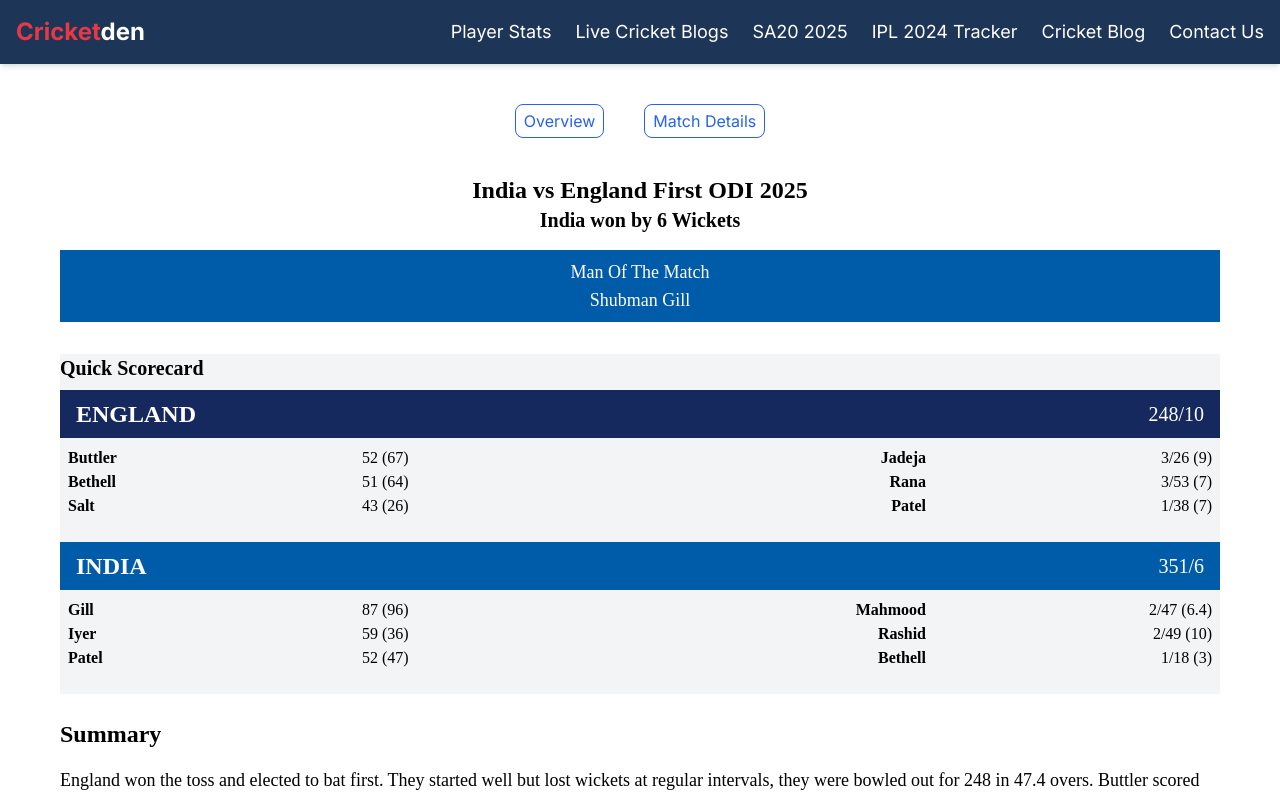
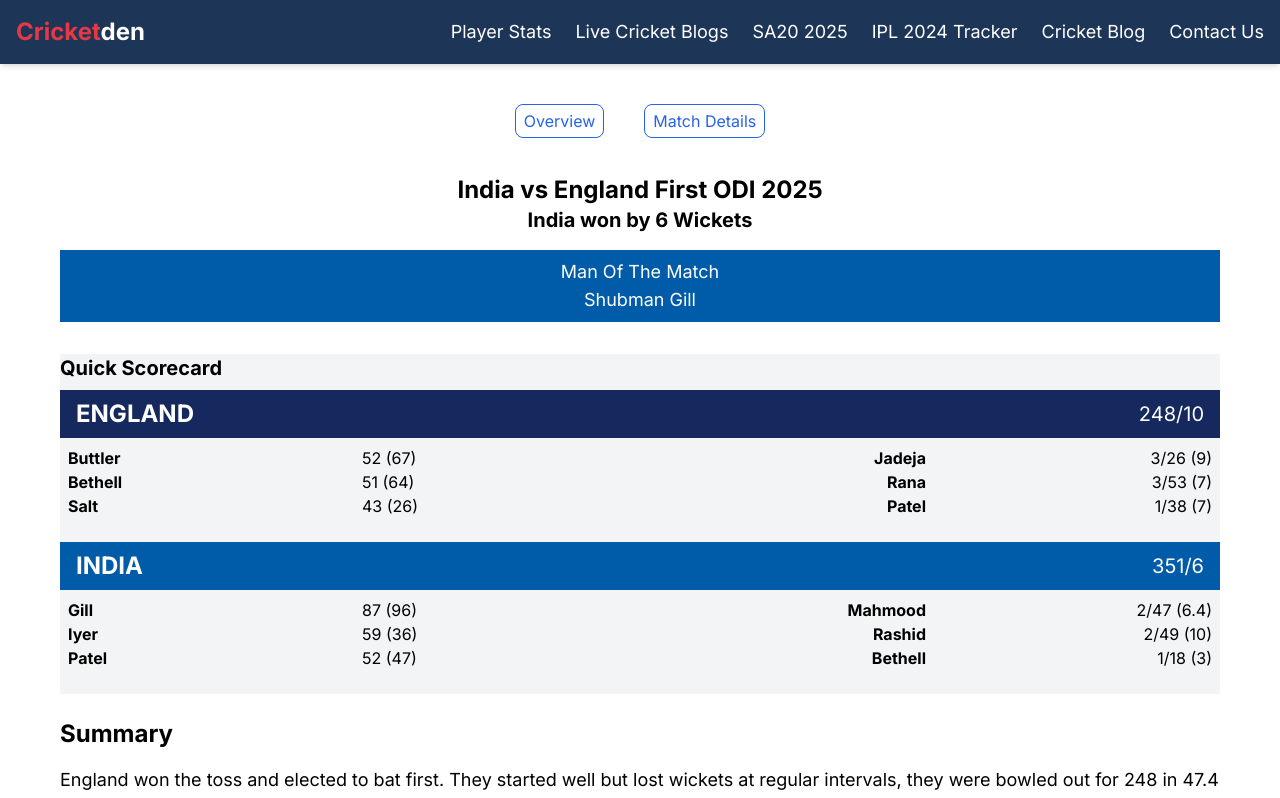
Before and after one commit to PatelAbhay550/cricketden, a Next.js app: page /m/ind-vs-eng-1st-odi-2025-nagpur in a window 1280 px wide. Shown: the top 798 px of the page. Built offline with nearby package versions, Linux system fonts and the light colour scheme.

Commit message:
Update page.jsx

```diff
--- a/app/m/ind-vs-eng-1st-odi-2025-nagpur/page.jsx
+++ b/app/m/ind-vs-eng-1st-odi-2025-nagpur/page.jsx
@@ -37,7 +37,7 @@ const Page = () => {
   };
 
   return (
-    <main className="flex flex-col min-h-screen py-3 px-4 md:px-5 font-[Poppins]">
+    <main className="flex flex-col min-h-screen py-3 px-4 md:px-5 ">
       <header className="top text-center mb-8 mt-6">
         <h1 className="text-2xl font-bold">India vs England First ODI 2025</h1>
         <h2 className="text-xl font-bold">India won by 6 Wickets</h2>
```
